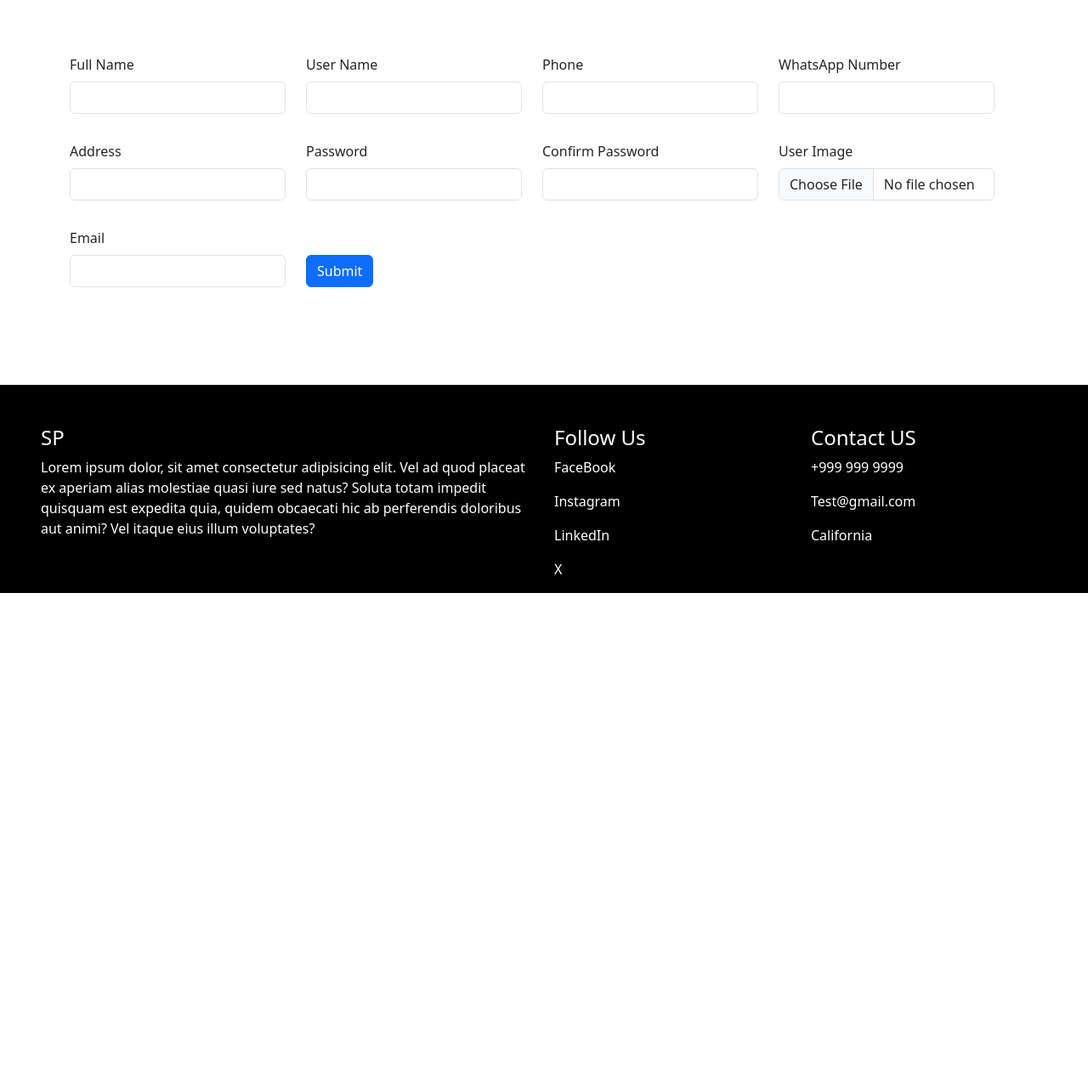
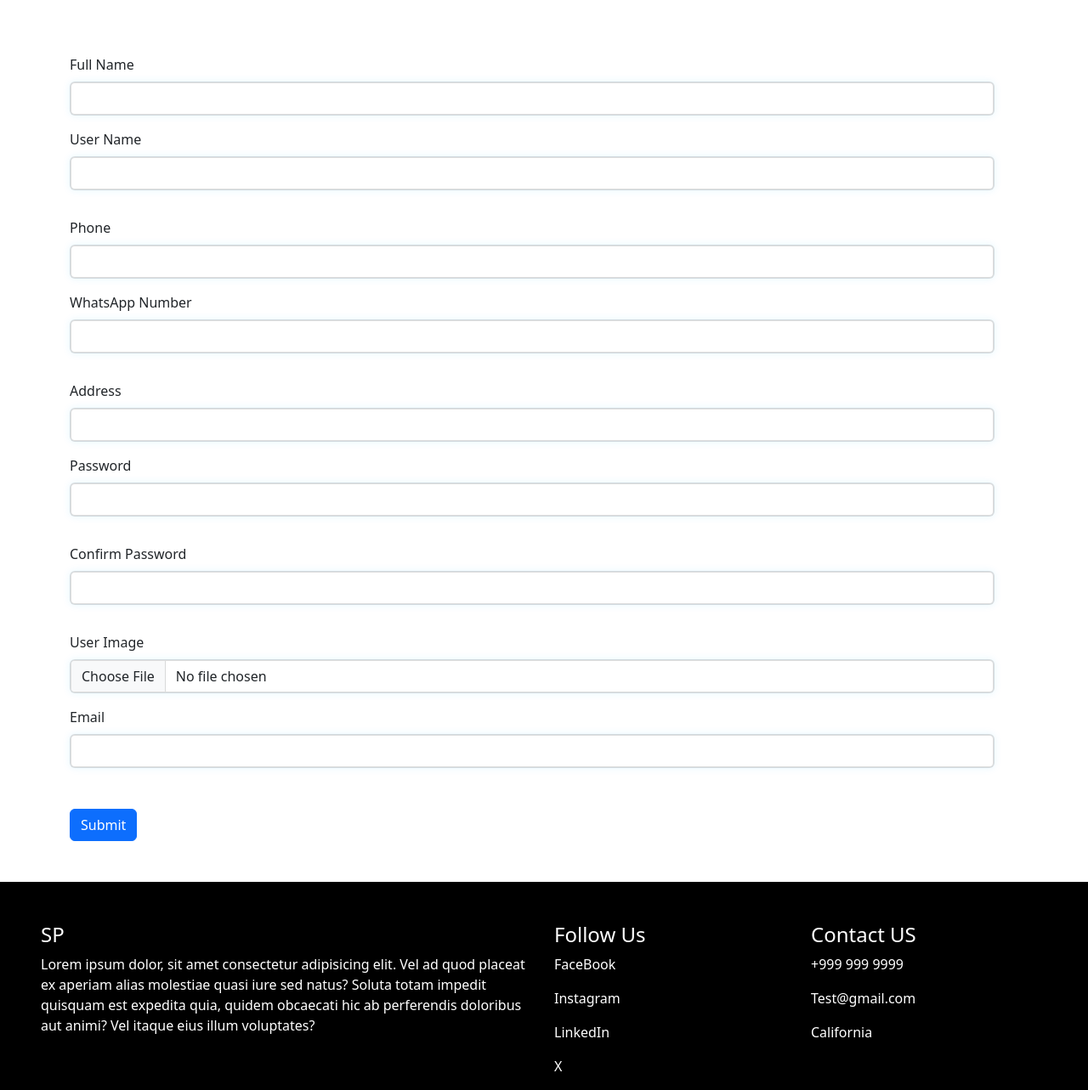
Before and after one commit to you22ef/WebBased, a PHP site: page / in a window 1280 px wide. Shown: the part 102-1385 px from the top of the page at 85% size. Before the commit the page ends 800 px from the top, so only its background shows below. Run offline with PHP 8.4, Linux system fonts and the light colour scheme.

Commit message:
design optimization

```diff
--- a/Footer/Footer.php
+++ b/Footer/Footer.php
@@ -1,6 +1,6 @@
 
 <footer>
-  <div class="container-fluid fixed-bottom  pt-5 ps-5 pe-5 bg-black">
+  <div class="container-fluid   pt-5 ps-5 pe-5 bg-black">
     <div class="row d-flex justify-content-between text-white">
       <div class="col-md-6 col-6">
         <div>
--- a/NavBar/navbar.css
+++ b/NavBar/navbar.css
@@ -30,3 +30,9 @@
 .logo .fa-dribbble:hover {
   color: #ea4c89;
 }
+
+input
+{
+  box-shadow: 0 0 10px 0 rgba(0, 174, 255, 0.1);
+  border: 2px solid rgba(0, 0, 0, 0.129) !important;
+}
--- a/index.php
+++ b/index.php
@@ -20,47 +20,47 @@
     <form method="POST" id = "myForm" enctype="multipart/form-data">
         <div class="container mt-5">
             <div class="me-3 row">
-                <div class="col-lg-3 mt-3 ">
+                <div class="col-lg-12 mt-3 ">
                     <label for="exampleFormControlInput1" class="form-label">Full Name</label>
                     <input type="text" name="full_name" class="form-control" id="exampleFormControlInput1"  required>
                 </div>
-                <div class="col-lg-3 mt-3">
+                <div class="col-lg-12 mt-3">
                     <label for="exampleFormControlInput1" class="form-label">User Name</label>
                     <input type="text" name="user_name" class="form-control" onkeyup="userInstance.checkUser(this.value)" id="exampleFormControlInput1" required>
                     <p style="color: red;" class="mt-2" id="alert"></p>
                 </div>
-                <div class="col-lg-3 mt-3">
+                <div class="col-lg-12 mt-3">
                     <label for="exampleFormControlInput1" class="form-label">Phone</label>
                     <input type="text" name="phone" class="form-control" id="exampleFormControlInput1" required>
                 </div>
-                <div class="col-lg-3 mt-3">
+                <div class="col-lg-12 mt-3">
                     <label for="exampleFormControlInput1"  class="form-label">WhatsApp Number</label>
                     <input type="text" name="whatsapp" class="form-control" onkeyup="userInstance.validateWhatsAppNumber(this.value)" id="whatsappNumber" required>
-                    <!-- <p style="color: red;" class="mt-2" id="whatsapp"></p> -->
+                    <p style="color: red;" class="mt-2" id="whatsapp"></p>
                 </div>
-                <div class="col-lg-3 mt-3">
+                <div class="col-lg-12 mt-3">
                     <label for="exampleFormControlInput1" class="form-label">Address</label>
                     <input type="text" name="address" class="form-control" id="exampleFormControlInput1" required>
                 </div>
-                <div class="col-lg-3 mt-3">
+                <div class="col-lg-12 mt-3">
                     <label for="exampleFormControlInput1" class="form-label">Password</label>
                     <input type="password" name="password" class="form-control" onkeyup ="userInstance.ValidatePassword(this.value)"  id="Password" aria-describedby="passwordHelpBlock" required>
                     <p style="color: red;" class="mt-2" id="PasswordAlert"></p>
                 </div>
-                <div class="col-lg-3 mt-3">
+                <div class="col-lg-12 mt-3">
                     <label for="exampleFormControlInput1" class="form-label">Confirm Password</label>
                     <input type="password" class="form-control" onkeyup="userInstance.checkPassword(this.value)" id="Confirm" aria-describedby="passwordHelpBlock" required>
                     <p style="color: red;" class="mt-2" id="Confirmation"></p>
                 </div>
-                <div class="col-lg-3 mt-3">
+                <div class="col-lg-12 mt-3">
                     <label for="formFile" class="form-label">User Image</label>
                     <input class="form-control" name ="image" type="file" id="formFile" required>
                 </div>
-                <div class="col-lg-3 mt-3">
+                <div class="col-lg-12 mt-3">
                     <label for="exampleFormControlInput1"  class="form-label">Email</label>
                     <input type="email" name="email" class="form-control" id="exampleFormControlInput1" required>
                 </div>
-                <div class="col-lg-3 mt-5">
+                <div class="col-lg-12  mb-5  mt-5">
                     <button type="submit" name="submit" id = "submit" class="btn btn-primary">Submit</button>
                 </div>
 
```
Also changed, not shown: API_Ops.js (+12 -31 lines), 1 other file.
